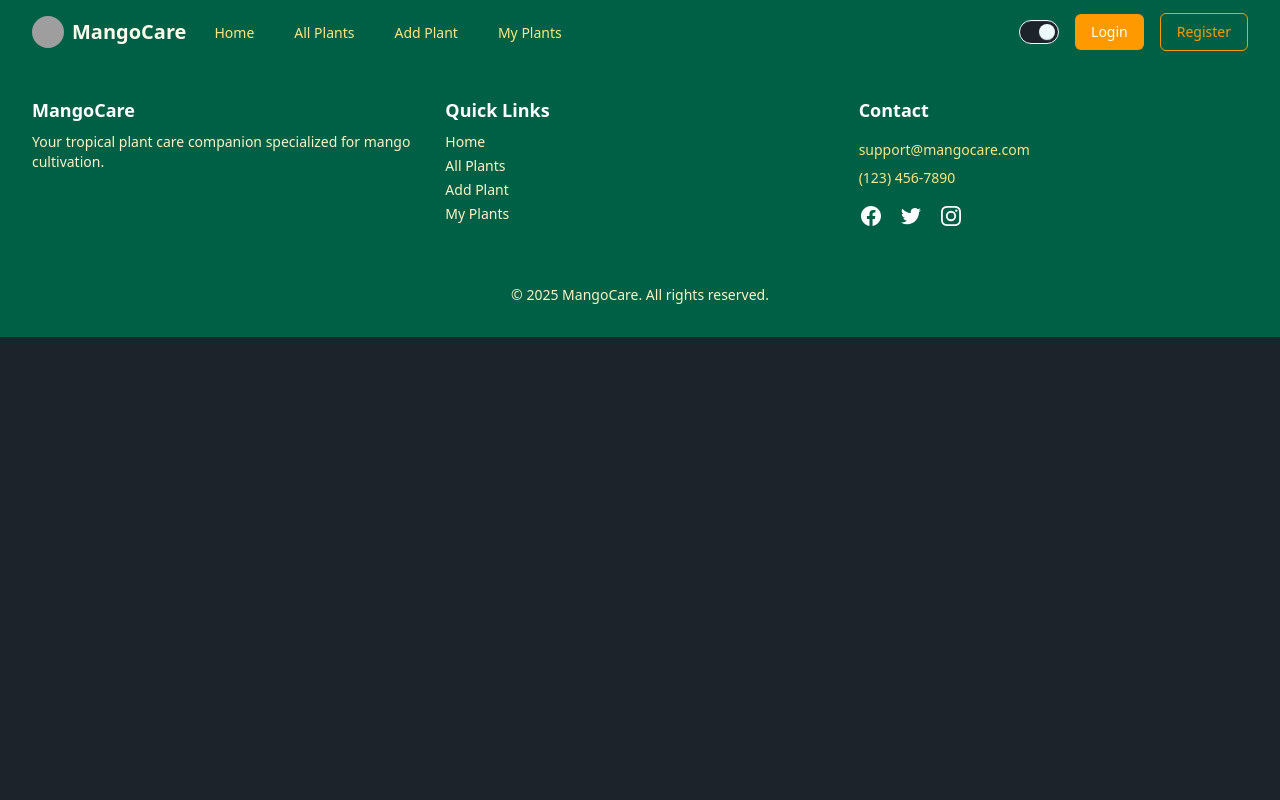
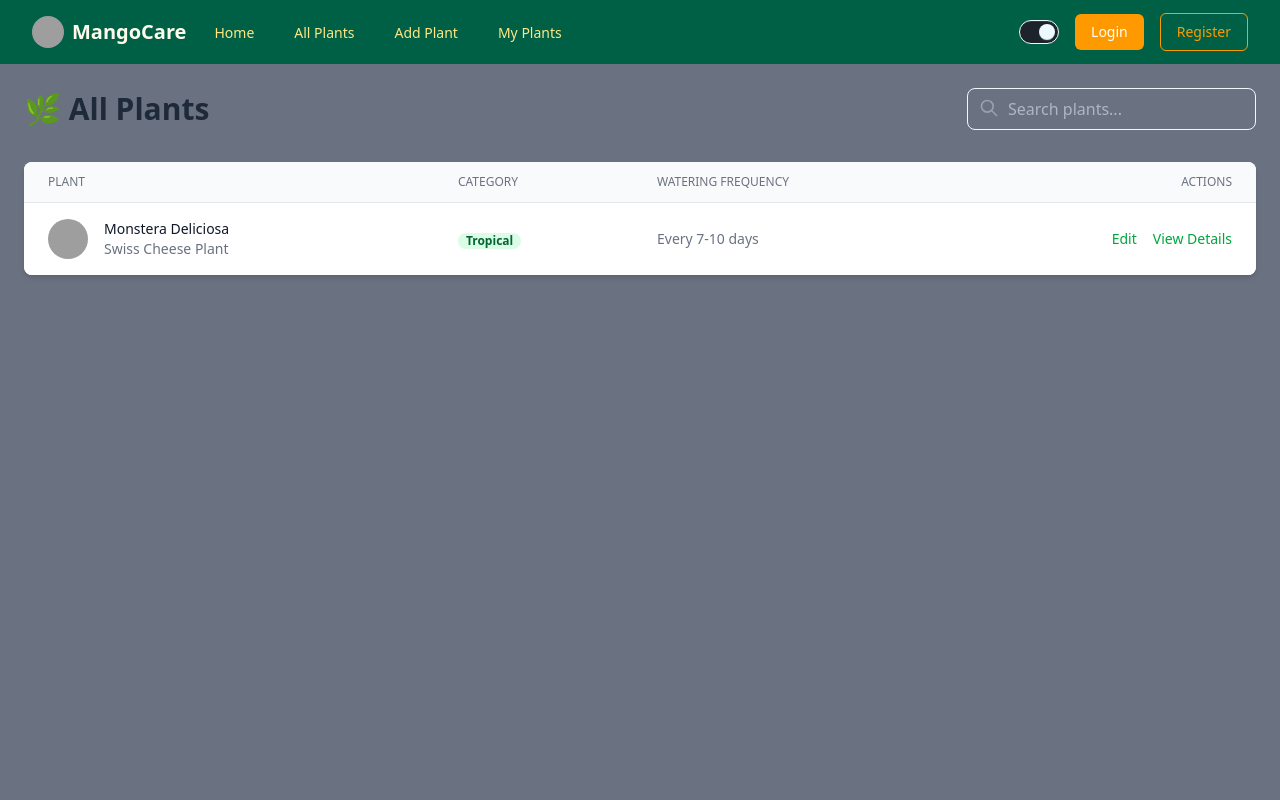
Before and after one commit to Oyeskurni/plant-care-tracker, a React (Vite) app: page /allPlants in a window 1280 px wide. Shown: the top 800 px of the page. Built offline with nearby package versions, Linux system fonts and the light colour scheme; grey boxes are pictures that could not be loaded.

Commit message:
design allplant page

```diff
--- a/src/pages/AllPlants.jsx
+++ b/src/pages/AllPlants.jsx
@@ -2,7 +2,78 @@ import React from 'react'
 
 const AllPlants = () => {
   return (
-    <div></div>
+    <div className="max-w-7xl mx-auto h-screen p-6 bg-gray-500">
+      <div className="flex flex-col sm:flex-row sm:justify-between sm:items-center gap-4 mb-8">
+        <h1 className="text-3xl font-bold text-gray-800">🌿 All Plants</h1>
+        <div className="relative w-full sm:w-auto">
+          <input
+            type="text"
+            placeholder="Search plants..."
+            className="w-full pl-10 pr-4 py-2 border rounded-lg focus:outline-none focus:ring-2 focus:ring-green-500"
+          />
+          <svg
+            className="absolute left-3 top-2.5 h-5 w-5 text-gray-400"
+            fill="none"
+            stroke="currentColor"
+            viewBox="0 0 24 24"
+          >
+            <path
+              strokeLinecap="round"
+              strokeLinejoin="round"
+              strokeWidth="2"
+              d="M21 21l-6-6m2-5a7 7 0 11-14 0 7 7 0 0114 0z"
+            />
+          </svg>
+        </div>
+      </div>
+
+      {/* Scrollable table for small screens */}
+      <div className="bg-white rounded-lg overflow-hidden shadow-md overflow-x-auto">
+        <table className="min-w-full divide-y divide-gray-200">
+          <thead className="bg-gray-50">
+            <tr>
+              <th className="px-6 py-3 text-left text-xs font-medium text-gray-500 uppercase">Plant</th>
+              <th className="px-6 py-3 text-left text-xs font-medium text-gray-500 uppercase">Category</th>
+              <th className="px-6 py-3 text-left text-xs font-medium text-gray-500 uppercase">Watering Frequency</th>
+              <th className="px-6 py-3 text-right text-xs font-medium text-gray-500 uppercase">Actions</th>
+            </tr>
+          </thead>
+          <tbody className="bg-white divide-y divide-gray-200">
+            {/* Example row */}
+            <tr className="hover:bg-gray-100 transition-colors duration-150">
+              <td className="px-6 py-4 whitespace-nowrap">
+                <div className="flex items-center">
+                  <img
+                    src="https://storage.googleapis.com/workspace-0f70711f-8b4e-4d94-86f1-2a93ccde5887/image/2ffea457-871a-4fd6-bf5d-d79293661035.png"
+                    alt="Monstera Deliciosa"
+                    className="h-10 w-10 rounded-full object-cover"
+                  />
+                  <div className="ml-4">
+                    <div className="text-sm font-medium text-gray-900">Monstera Deliciosa</div>
+                    <div className="text-sm text-gray-500">Swiss Cheese Plant</div>
+                  </div>
+                </div>
+              </td>
+              <td className="px-6 py-4 whitespace-nowrap">
+                <span className="px-2 inline-flex text-xs font-semibold rounded-full bg-green-100 text-green-800">
+                  Tropical
+                </span>
+              </td>
+              <td className="px-6 py-4 whitespace-nowrap text-sm text-gray-500">Every 7-10 days</td>
+              <td className="px-6 py-4 whitespace-nowrap text-right text-sm font-medium">
+                <a href="#" className="text-green-600 hover:text-green-900 mr-4">
+                  Edit
+                </a>
+                <a href="#" className="text-green-600 hover:text-green-900">
+                  View Details
+                </a>
+              </td>
+            </tr>
+            {/* Repeat for other plants */}
+          </tbody>
+        </table>
+      </div>
+    </div>
   )
 }
 
```
